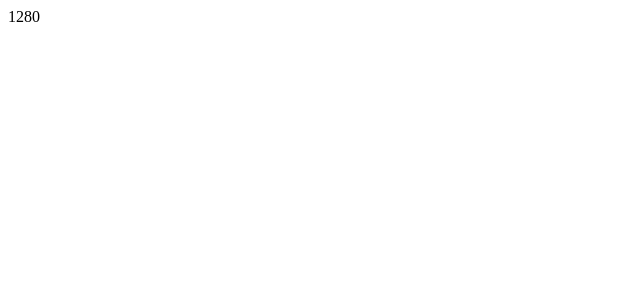
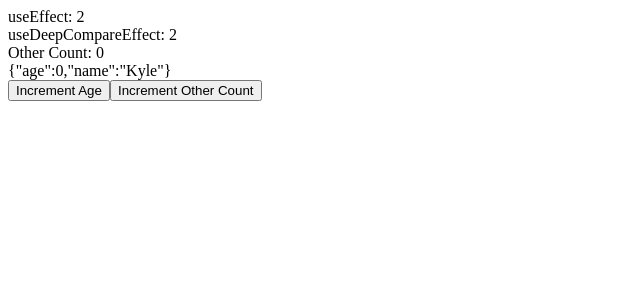
Before and after one commit to choeqq/react-custom-hooks, a React (Create React App) app: page / in a window 1280 px wide. Shown: the top 300 px of the page, without its empty margins (0-640 px from the left). Built offline with nearby package versions, Linux system fonts and the light colour scheme.

Commit message:
render component in app

```diff
--- a/src/App.tsx
+++ b/src/App.tsx
@@ -2,6 +2,7 @@ import React from "react";
 import ToggleComponent from "./1-useToggle/ToggleComponent";
 import FetchComponent from "./10-useFetch/FetchComponent";
 import ScriptComponent from "./11-useScript/ScriptComponent";
+import DeepCompareEffectComponent from "./12-useDeepCompareEffect/DeepCompareEffectComponent";
 import TimeoutComponent from "./2-useTimeout/TimeoutComponent";
 import DebounceComponent from "./3-useDebounce/DebounceComponent";
 import UpdateEffectComponent from "./4-useUpdateEffect/UpdateEffectComponent";
@@ -21,7 +22,8 @@ function App() {
   // return <StorageComponent />;
   // return <AsyncComponent />;
   // return <FetchComponent />;
-  return <ScriptComponent />;
+  // return <ScriptComponent />;
+  return <DeepCompareEffectComponent />;
 }
 
 export default App;
```
